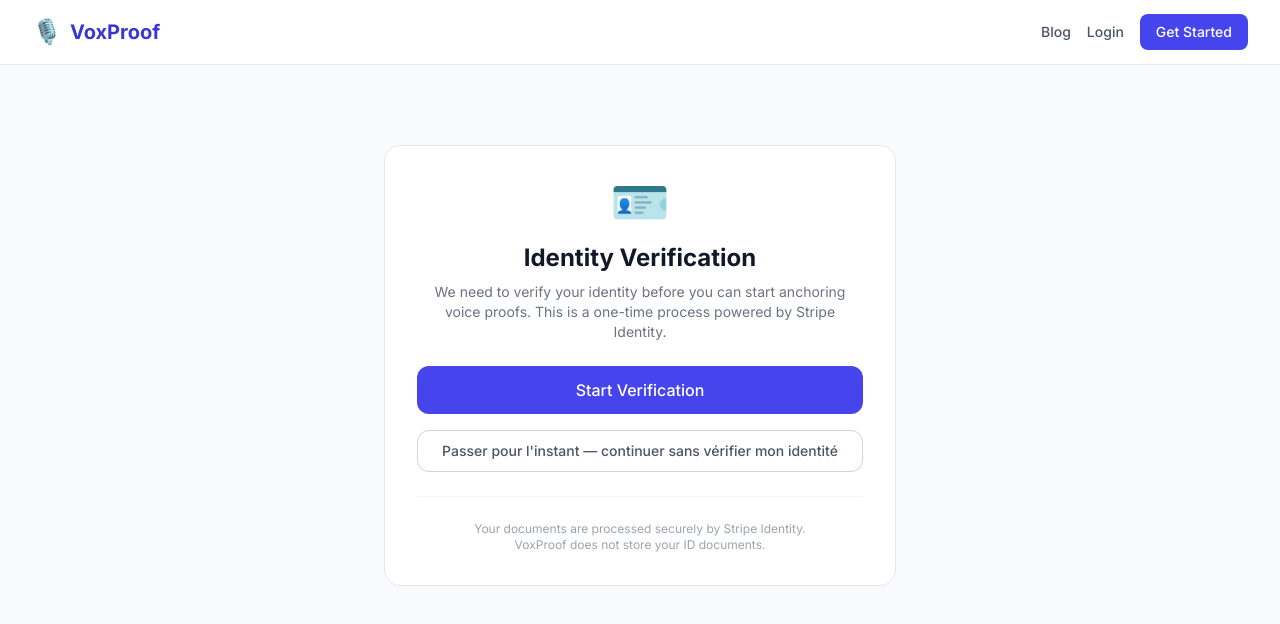
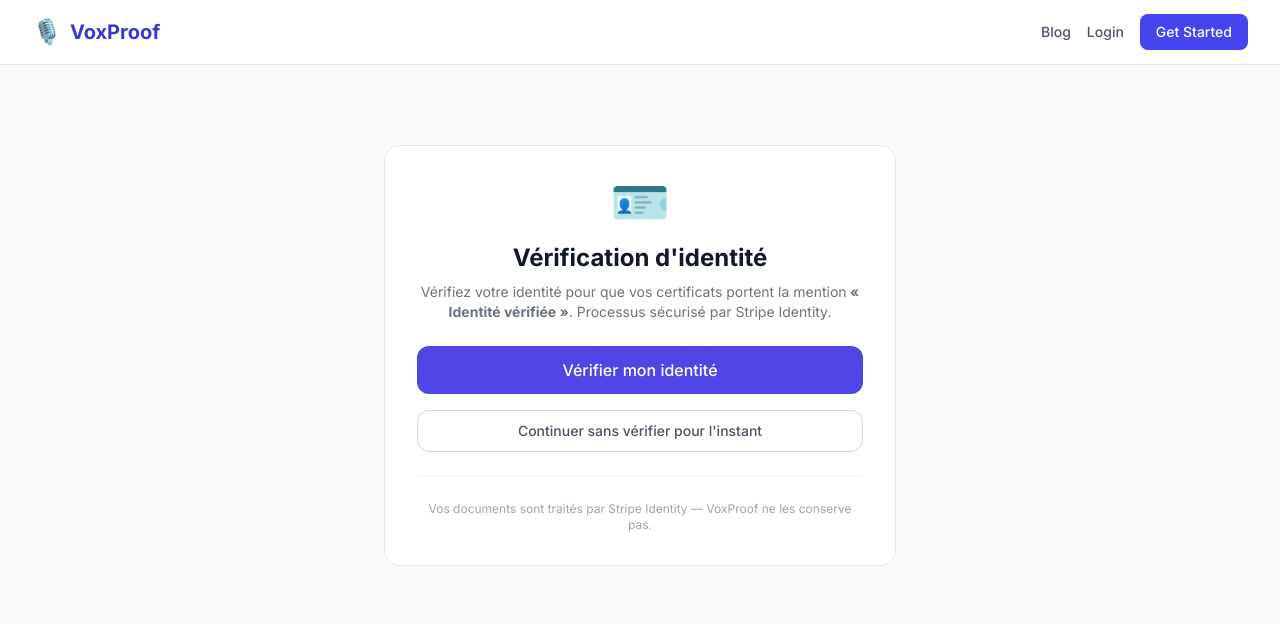
Before and after one commit to Philfree81/voxproof, a React (Vite) app in the folder frontend/: page /kyc in a window 1280 px wide. Shown: the top 624 px of the page. Built offline with nearby package versions, Linux system fonts and the light colour scheme; no server answers; sample sign-in values are in the browser's storage.

Commit message:
feat: KYC page en français + bouton 'Relancer la vérification' si REJECTED
Co-Authored-By: Claude Sonnet 4.6 <noreply@anthropic.com>

```diff
--- a/frontend/src/pages/KycPage.tsx
+++ b/frontend/src/pages/KycPage.tsx
@@ -22,7 +22,7 @@ export default function KycPage() {
       const { data } = await api.post('/kyc/start')
       window.location.href = data.url
     } catch (err: any) {
-      setError(err.response?.data?.error || 'Could not start verification')
+      setError(err.response?.data?.error || 'Impossible de démarrer la vérification')
     } finally {
       setLoading(false)
     }
@@ -38,48 +38,58 @@ export default function KycPage() {
     }
   }
 
-  const statusColors: Record<string, string> = {
-    PENDING: 'bg-yellow-100 text-yellow-800',
-    APPROVED: 'bg-green-100 text-green-800',
-    REJECTED: 'bg-red-100 text-red-800',
-  }
+  const isRejected = user?.kycStatus === 'REJECTED'
+  const isPending  = user?.kycStatus === 'PENDING'
 
   return (
     <Layout>
       <div className="max-w-lg mx-auto py-12">
         <div className="bg-white rounded-2xl border border-gray-200 p-8 text-center">
           <span className="text-5xl">🪪</span>
-          <h1 className="text-2xl font-bold text-gray-900 mt-4">Identity Verification</h1>
+          <h1 className="text-2xl font-bold text-gray-900 mt-4">Vérification d'identité</h1>
           <p className="text-gray-500 text-sm mt-2">
-            We need to verify your identity before you can start anchoring voice proofs.
-            This is a one-time process powered by Stripe Identity.
+            Vérifiez votre identité pour que vos certificats portent la mention
+            <strong> « Identité vérifiée »</strong>. Processus sécurisé par Stripe Identity.
           </p>
 
-          {user?.kycStatus && (
-            <div className={`inline-block mt-4 px-3 py-1 rounded-full text-sm font-medium ${statusColors[user.kycStatus]}`}>
-              Status: {user.kycStatus}
+          {/* Status badge */}
+          {isRejected && (
+            <div className="mt-5 bg-red-50 border border-red-200 rounded-xl p-4 text-left">
+              <p className="text-sm font-semibold text-red-800">Vérification échouée</p>
+              <p className="text-xs text-red-600 mt-1">
+                La vérification n'a pas abouti (pièce non reconnue, photo floue, document expiré…).
+                Vous pouvez relancer le processus avec une pièce d'identité valide.
+              </p>
+            </div>
+          )}
+
+          {isPending && (
+            <div className="mt-5 bg-amber-50 border border-amber-200 rounded-xl p-4 text-left">
+              <p className="text-sm font-semibold text-amber-800">Vérification en cours</p>
+              <p className="text-xs text-amber-600 mt-1">
+                Si vous avez déjà complété la vérification Stripe, cliquez sur « Vérifier le statut ».
+                Sinon relancez le processus ci-dessous.
+              </p>
             </div>
           )}
 
           <div className="mt-6 space-y-3">
             {user?.kycStatus !== 'APPROVED' && (
               <button onClick={startVerification} disabled={loading}
-                className="w-full bg-brand-600 text-white py-3 rounded-xl font-medium hover:bg-brand-700 disabled:opacity-50">
-                {loading ? 'Redirecting…' : 'Start Verification'}
+                className="w-full bg-indigo-600 text-white py-3 rounded-xl font-medium hover:bg-indigo-700 disabled:opacity-50">
+                {loading
+                  ? 'Redirection…'
+                  : isRejected
+                    ? 'Relancer la vérification'
+                    : 'Vérifier mon identité'}
               </button>
             )}
 
-            {user?.kycStatus === 'PENDING' && (
+            {isPending && (
               <button onClick={checkStatus} disabled={checking}
                 className="w-full border border-gray-300 text-gray-700 py-3 rounded-xl font-medium hover:bg-gray-50 disabled:opacity-50">
-                {checking ? 'Checking…' : 'Check Status'}
+                {checking ? 'Vérification…' : 'Vérifier le statut'}
               </button>
-            )}
-
-            {user?.kycStatus === 'REJECTED' && (
-              <p className="text-red-600 text-sm">
-                Verification failed. Please try again with a valid government-issued ID.
-              </p>
             )}
           </div>
 
@@ -88,13 +98,12 @@ export default function KycPage() {
           <div className="mt-4">
             <button onClick={() => navigate('/dashboard')}
               className="w-full border border-gray-300 text-gray-600 py-2.5 rounded-xl text-sm font-medium hover:bg-gray-50">
-              Passer pour l'instant — continuer sans vérifier mon identité
+              Continuer sans vérifier pour l'instant
             </button>
           </div>
 
           <div className="mt-6 pt-6 border-t border-gray-100 text-xs text-gray-400">
-            <p>Your documents are processed securely by Stripe Identity.</p>
-            <p>VoxProof does not store your ID documents.</p>
+            <p>Vos documents sont traités par Stripe Identity — VoxProof ne les conserve pas.</p>
           </div>
         </div>
       </div>
```
